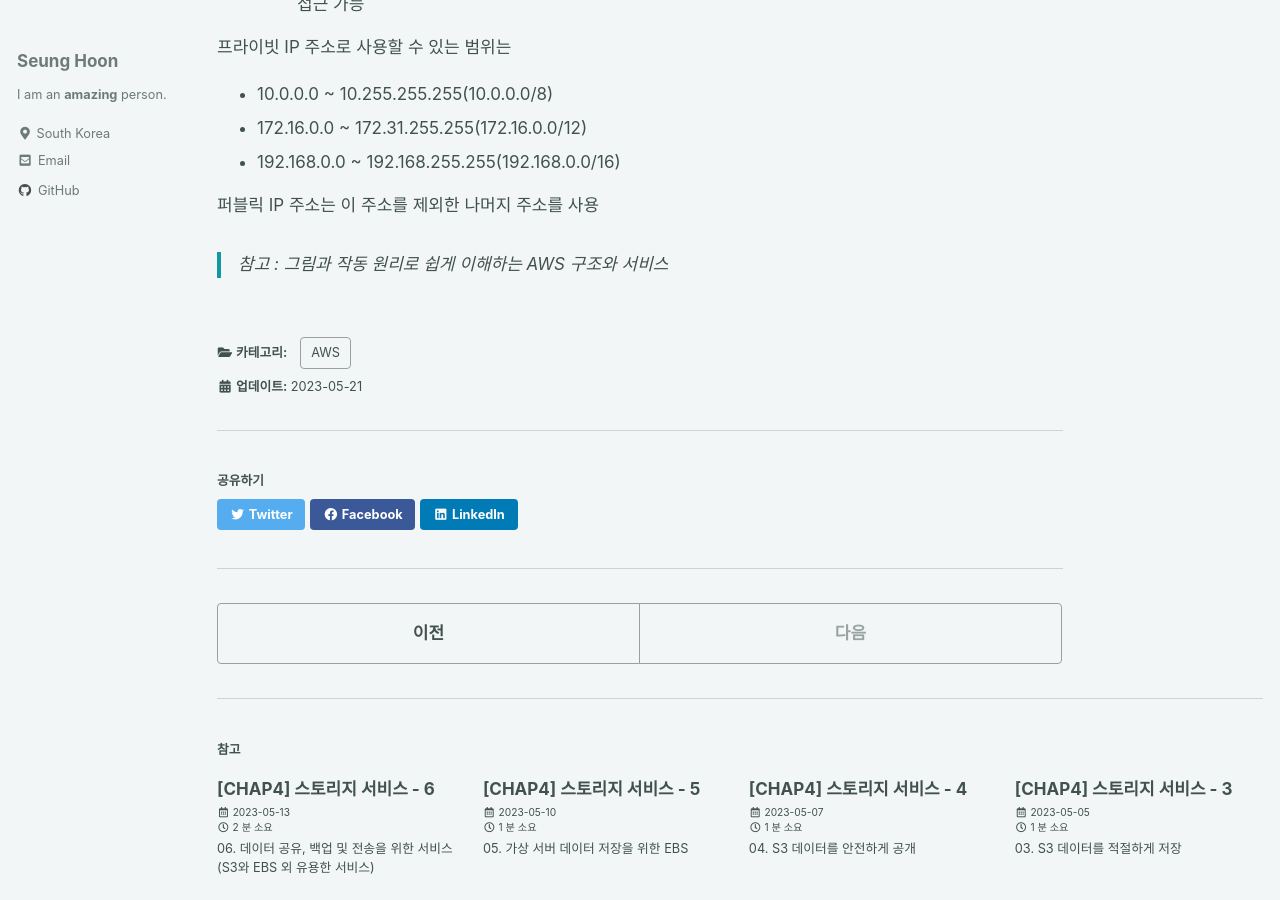
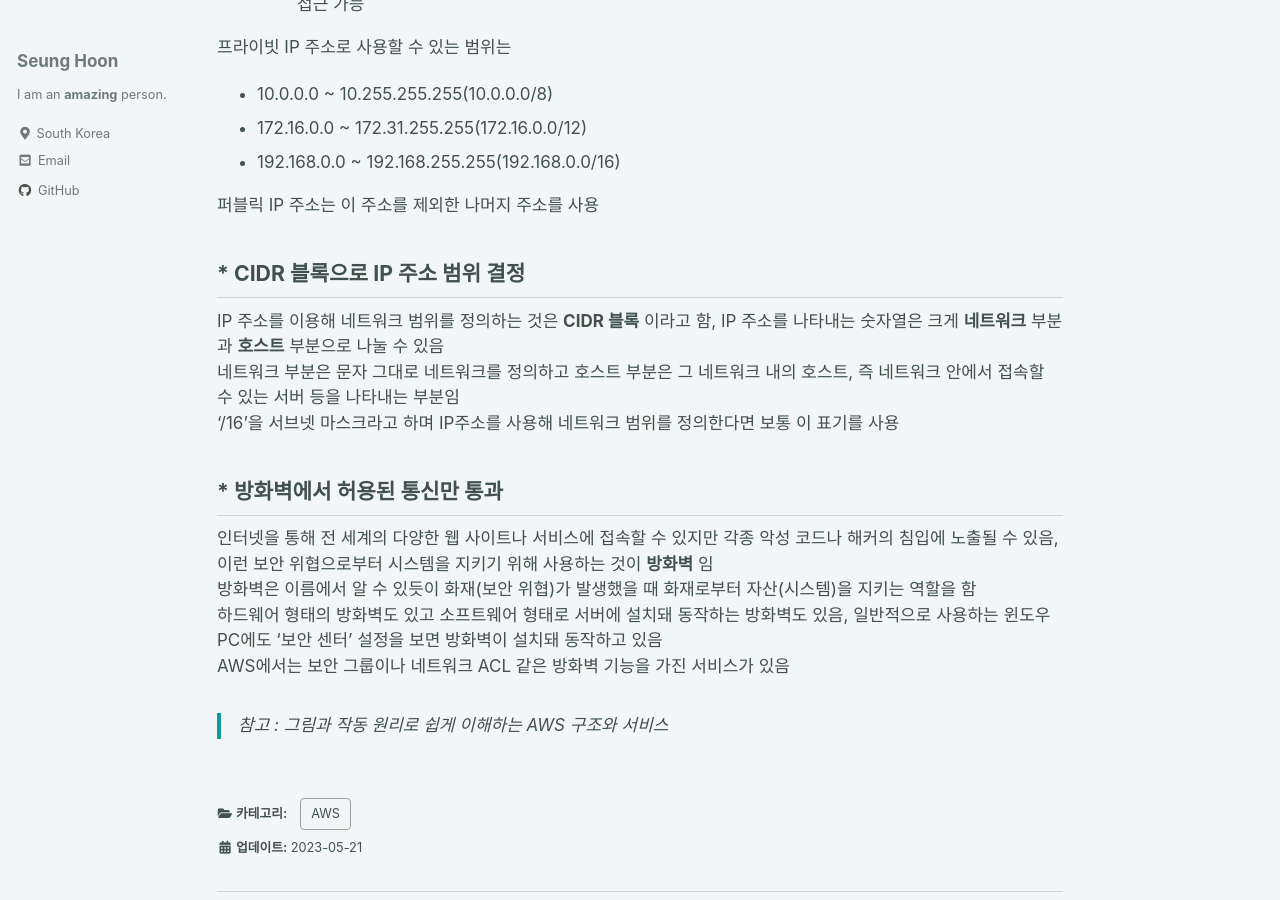
Before and after one commit to ibk01161/ibk01161.github.io, a Jekyll site: the page built from _posts/2023-05-21-aws5_01.md, in a window 1280 px wide and 900 px high, scrolled down 763 px. Built offline with Jekyll 4.4.1, drawn with Linux system fonts in a browser that asks for light colours; cached includes are drawn as plain includes.

Commit message:
Add Post

```diff
--- a/_posts/2023-05-21-aws5_01.md
+++ b/_posts/2023-05-21-aws5_01.md
@@ -31,4 +31,19 @@ IPv4외에 IPv6도 있다. IPv4는 주소가 2³²개(약 43억개) 존재하는
 퍼블릭 IP 주소는 이 주소를 제외한 나머지 주소를 사용
 
 
+## * CIDR 블록으로 IP 주소 범위 결정
+
+IP 주소를 이용해 네트워크 범위를 정의하는 것은 **CIDR 블록** 이라고 함, IP 주소를 나타내는 숫자열은 크게 **네트워크** 부분과 **호스트** 부분으로 나눌 수 있음
+네트워크 부분은 문자 그대로 네트워크를 정의하고 호스트 부분은 그 네트워크 내의 호스트, 즉 네트워크 안에서 접속할 수 있는 서버 등을 나타내는 부분임
+'/16'을 서브넷 마스크라고 하며 IP주소를 사용해 네트워크 범위를 정의한다면 보통 이 표기를 사용
+
+
+## * 방화벽에서 허용된 통신만 통과
+
+인터넷을 통해 전 세계의 다양한 웹 사이트나 서비스에 접속할 수 있지만 각종 악성 코드나 해커의 침입에 노출될 수 있음, 이런 보안 위협으로부터 시스템을 지키기 위해 사용하는 것이 **방화벽** 임
+방화벽은 이름에서 알 수 있듯이 화재(보안 위협)가 발생했을 때 화재로부터 자산(시스템)을 지키는 역할을 함
+하드웨어 형태의 방화벽도 있고 소프트웨어 형태로 서버에 설치돼 동작하는 방화벽도 있음, 일반적으로 사용하는 윈도우 PC에도 '보안 센터' 설정을 보면 방화벽이 설치돼 동작하고 있음
+AWS에서는 보안 그룹이나 네트워크 ACL 같은 방화벽 기능을 가진 서비스가 있음
+
+
 > 참고 : 그림과 작동 원리로 쉽게 이해하는 AWS 구조와 서비스
```
